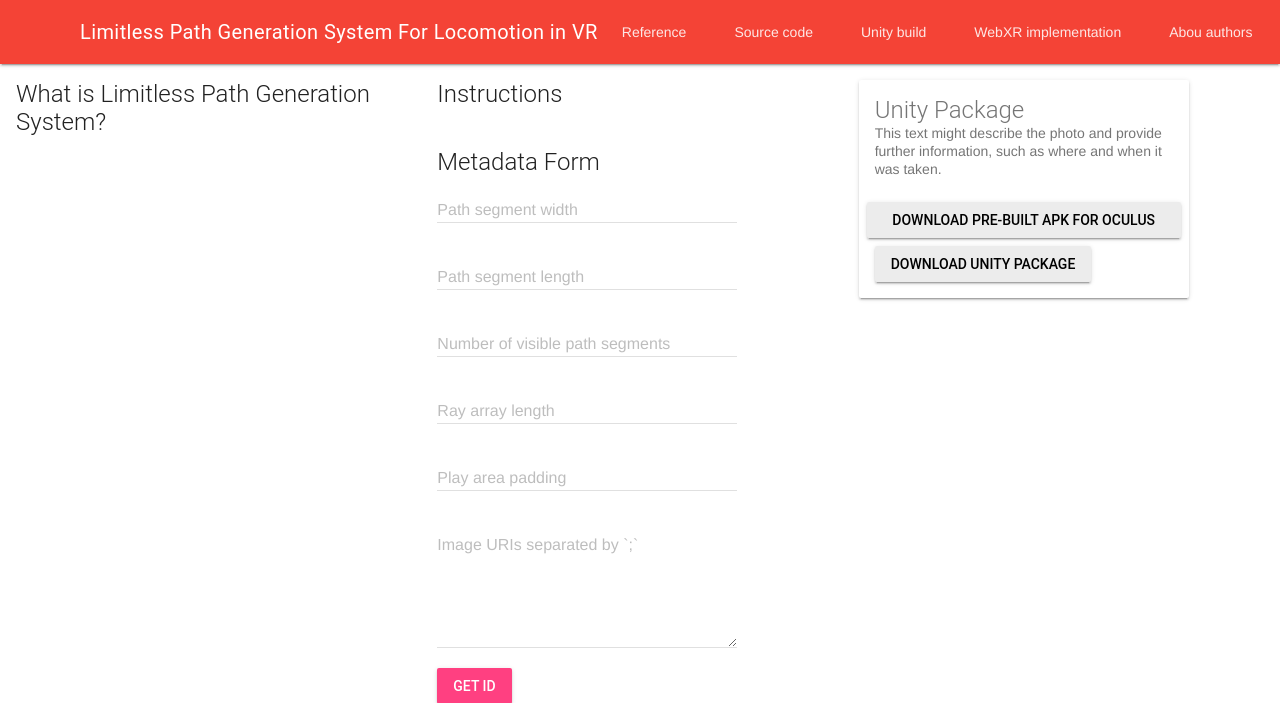
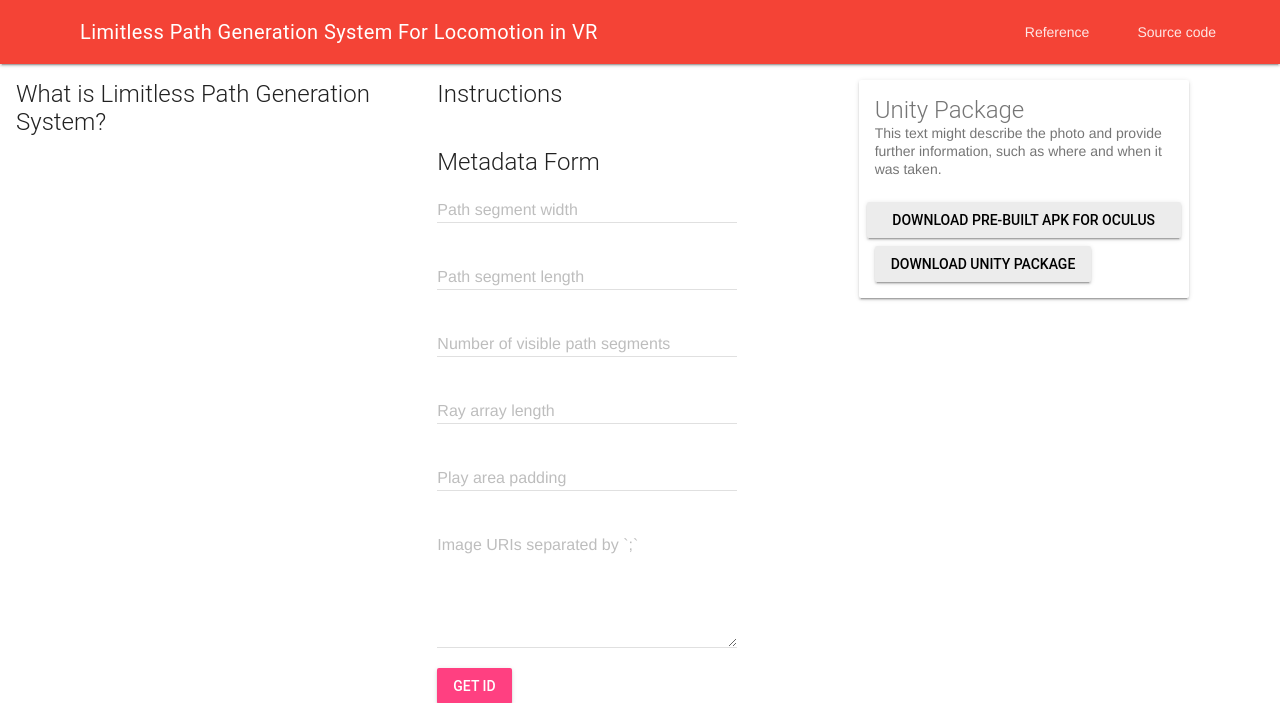
Before and after one commit to raghavmittal101/metadataInputSystem, a Flask app: page / in a window 1280 px wide. Shown: the top 703 px of the page. Run offline with Flask 2, Linux system fonts and the light colour scheme; some libraries are stand-ins or nearby versions.

Commit message:
UPDATE - wip - minor changes

```diff
--- a/templates/base.html
+++ b/templates/base.html
@@ -47,9 +47,6 @@
           <nav class="mdl-navigation mdl-layout--large-screen-only">
             <a class="mdl-navigation__link" href="#">Reference</a>
             <a class="mdl-navigation__link" href="#">Source code</a>
-            <a class="mdl-navigation__link" href="#">Unity build</a>
-            <a class="mdl-navigation__link" href="#">WebXR implementation</a>
-            <a class="mdl-navigation__link" href="#">Abou authors</a>
           </nav>
         </div>
       </header>
@@ -58,9 +55,6 @@
         <nav class="mdl-navigation">
           <a class="mdl-navigation__link" href="#">Reference</a>
           <a class="mdl-navigation__link" href="#">Source code</a>
-          <a class="mdl-navigation__link" href="#">Unity build</a>
-          <a class="mdl-navigation__link" href="#">WebXR implementation</a>
-          <a class="mdl-navigation__link" href="#">Abou authors</a>
         </nav>
       </div>
       <main class="mdl-layout__content">
```
